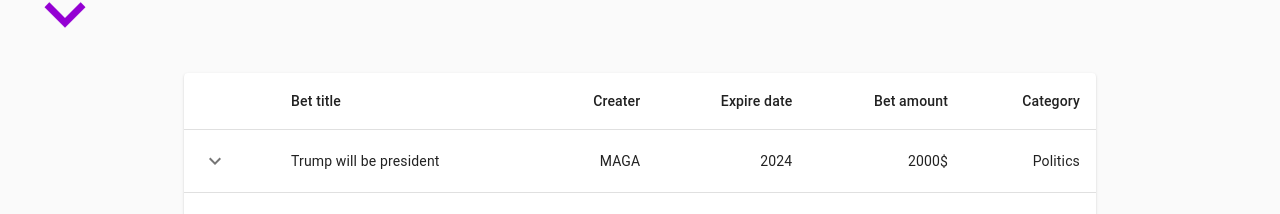
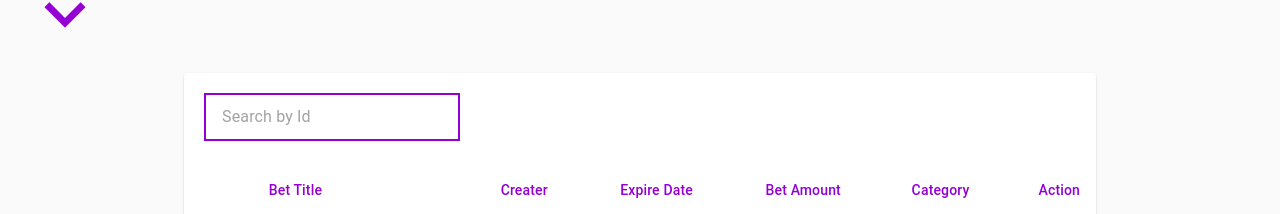
Before and after one commit to Agon269/Betting, a React (Create React App) app in the folder bidding/: page / in a window 1280 px wide. Shown: the part 586-800 px from the top of the page. Built offline with nearby package versions, Linux system fonts and the light colour scheme.

Commit message:
experiment with table concluded

```diff
--- a/bidding/src/components/Row.js
+++ b/bidding/src/components/Row.js
@@ -1,16 +1,19 @@
 import React from "react";
 
 import { makeStyles } from "@material-ui/core/styles";
-import Box from "@material-ui/core/Box";
-import Collapse from "@material-ui/core/Collapse";
-import IconButton from "@material-ui/core/IconButton";
-import Table from "@material-ui/core/Table";
-import TableBody from "@material-ui/core/TableBody";
-import TableCell from "@material-ui/core/TableCell";
-import TableHead from "@material-ui/core/TableHead";
-import TableRow from "@material-ui/core/TableRow";
-import Typography from "@material-ui/core/Typography";
 
+import {
+  Table,
+  Typography,
+  IconButton,
+  TableBody,
+  TableCell,
+  Button,
+  TableHead,
+  TableRow,
+  Collapse,
+  Box,
+} from "@material-ui/core";
 import KeyboardArrowDownIcon from "@material-ui/icons/KeyboardArrowDown";
 import KeyboardArrowUpIcon from "@material-ui/icons/KeyboardArrowUp";
 
@@ -18,6 +21,17 @@ const useRowStyles = makeStyles({
   root: {
     "& > *": {
       borderBottom: "unset",
+      btn: {
+        margin: "20px",
+        color: "white",
+      },
+    },
+  },
+  btn: {
+    backgroundColor: "#9400D3",
+    color: "white",
+    "&:hover": {
+      backgroundColor: "#9400D3",
     },
   },
 });
@@ -25,7 +39,9 @@ const useRowStyles = makeStyles({
 const Row = ({ row }) => {
   const [open, setOpen] = React.useState(false);
   const classes = useRowStyles();
+  //   const useStyles = makeStyles((theme) => ({
 
+  // }));
   return (
     <React.Fragment>
       <TableRow className={classes.root}>
@@ -49,6 +65,11 @@ const Row = ({ row }) => {
         <TableCell align="right">{row.expireDate}</TableCell>
         <TableCell align="right">{row.betAmount}</TableCell>
         <TableCell align="right">{row.category}</TableCell>
+        <TableCell align="right">
+          <Button className={classes.btn} variant="contained">
+            Bet
+          </Button>
+        </TableCell>
       </TableRow>
       {/* more details section for the row */}
       <TableRow>
--- a/bidding/src/components/Table.js
+++ b/bidding/src/components/Table.js
@@ -1,4 +1,4 @@
-import React from "react";
+import React, { useState } from "react";
 import Table from "@material-ui/core/Table";
 import TableBody from "@material-ui/core/TableBody";
 import TableCell from "@material-ui/core/TableCell";
@@ -6,32 +6,86 @@ import TableContainer from "@material-ui/core/TableContainer";
 import TableHead from "@material-ui/core/TableHead";
 import TableRow from "@material-ui/core/TableRow";
 import Paper from "@material-ui/core/Paper";
-import { Container } from "@material-ui/core";
+import { Box, Container, InputBase, TableSortLabel } from "@material-ui/core";
 import Row from "./Row";
-import { bets } from "../util/bets";
+import { allBets, heads } from "../util/bets";
+import { makeStyles } from "@material-ui/core/styles";
+const useStyles = makeStyles((theme) => ({
+  searchBox: {
+    padding: "20px",
+  },
+  text: {
+    border: "2px solid #9400D3 ",
+    height: "6vh",
+    padding: theme.spacing(2),
+  },
+  heads: {
+    color: " #9400D3",
+  },
+}));
+const MyTable = () => {
+  const classes = useStyles();
+  const [bets, setBets] = useState(allBets);
+  const [order, setOrder] = useState();
+  const [orderBy, setOrderBy] = useState();
 
-export default function Tabel() {
+  const stableSort = (head) => {
+    const isAsc = order === head && order === "asc";
+    setOrder(isAsc ? "dsc" : "asc");
+    setOrderBy(head);
+
+    function compare(a, b) {
+      if (a.creater < b.creater) {
+        return -1;
+      }
+      if (a.creater > b.creater) {
+        return 1;
+      }
+      return 0;
+    }
+    let sortedBets = bets.sort(compare);
+    console.log(sortedBets);
+  };
   return (
     <Container maxWidth="md">
       <TableContainer component={Paper}>
+        <Box className={classes.searchBox}>
+          <InputBase
+            placeholder="Search by Id"
+            variant="outline"
+            className={classes.text}
+          />
+        </Box>
         <Table aria-label="collapsible table">
           <TableHead>
             <TableRow>
               <TableCell />
-              <TableCell>Bet title</TableCell>
-              <TableCell align="right">Creater</TableCell>
-              <TableCell align="right">Expire date</TableCell>
-              <TableCell align="right">Bet amount</TableCell>
-              <TableCell align="right">Category</TableCell>
+
+              {heads.map((head) => (
+                <TableCell
+                  key={head}
+                  align={head === "Bet Title" ? "left" : "right"}
+                  className={classes.heads}
+                >
+                  <TableSortLabel
+                    activ={orderBy === head}
+                    dirction={orderBy === head ? order : "asc"}
+                    onClick={() => stableSort(head)}
+                  >
+                    {head}
+                  </TableSortLabel>
+                </TableCell>
+              ))}
             </TableRow>
           </TableHead>
           <TableBody>
-            {bets.map((row) => (
-              <Row key={row.name} row={row} />
+            {bets.map((row, i) => (
+              <Row key={i} row={row} />
             ))}
           </TableBody>
         </Table>
       </TableContainer>
     </Container>
   );
-}
+};
+export default MyTable;
--- a/bidding/src/util/bets.js
+++ b/bidding/src/util/bets.js
@@ -1,57 +1,71 @@
-export const bets = [
+export const allBets = [
   {
-    title: "Trump will be president ",
-    creater: "MAGA",
-    expireDate: "2024",
+    title: "Bitcoin will reach 500k ",
+    creater: "a",
+    expireDate: "23",
     betAmount: "2000$",
     category: "Politics",
+    id: "12312331234d",
     history: [
       { date: "2020-01-05", customerId: "11091700", amount: 3 },
       { date: "2020-01-02", customerId: "Anonymous", amount: 1 },
     ],
   },
   {
-    title: "Trump will be president ",
-    creater: "MAGA",
-    expireDate: "2024",
+    title: "Bitcoin will reach 500k ",
+    creater: "v",
+    expireDate: "21",
     betAmount: "2000$",
     category: "Politics",
+    id: "12312331234c",
     history: [
       { date: "2020-01-05", customerId: "11091700", amount: 3 },
       { date: "2020-01-02", customerId: "Anonymous", amount: 1 },
     ],
   },
   {
-    title: "Trump will be president ",
-    creater: "MAGA",
-    expireDate: "2024",
+    title: "Bitcoin will reach 500k ",
+    creater: "b",
+    expireDate: "24",
     betAmount: "2000$",
     category: "Politics",
+    id: "12312331234b",
     history: [
       { date: "2020-01-05", customerId: "11091700", amount: 3 },
       { date: "2020-01-02", customerId: "Anonymous", amount: 1 },
     ],
   },
   {
-    title: "Trump will be president ",
-    creater: "MAGA",
-    expireDate: "2024",
+    title: "Bitcoin will reach 500k ",
+    creater: "k",
+    expireDate: "20",
     betAmount: "2000$",
     category: "Politics",
+    id: "12312331234a",
     history: [
       { date: "2020-01-05", customerId: "11091700", amount: 3 },
       { date: "2020-01-02", customerId: "Anonymous", amount: 1 },
     ],
   },
   {
-    title: "Trump will be president ",
-    creater: "MAGA",
-    expireDate: "2024",
+    title: "Bitcoin will reach 500k ",
+    creater: "m",
+    expireDate: "25",
     betAmount: "2000$",
     category: "Politics",
+    id: "12312331234",
     history: [
       { date: "2020-01-05", customerId: "11091700", amount: 3 },
       { date: "2020-01-02", customerId: "Anonymous", amount: 1 },
     ],
   },
 ];
+
+export const heads = [
+  "Bet Title",
+  "Creater",
+  "Expire Date",
+  "Bet Amount",
+  "Category",
+  "Action",
+];
```
